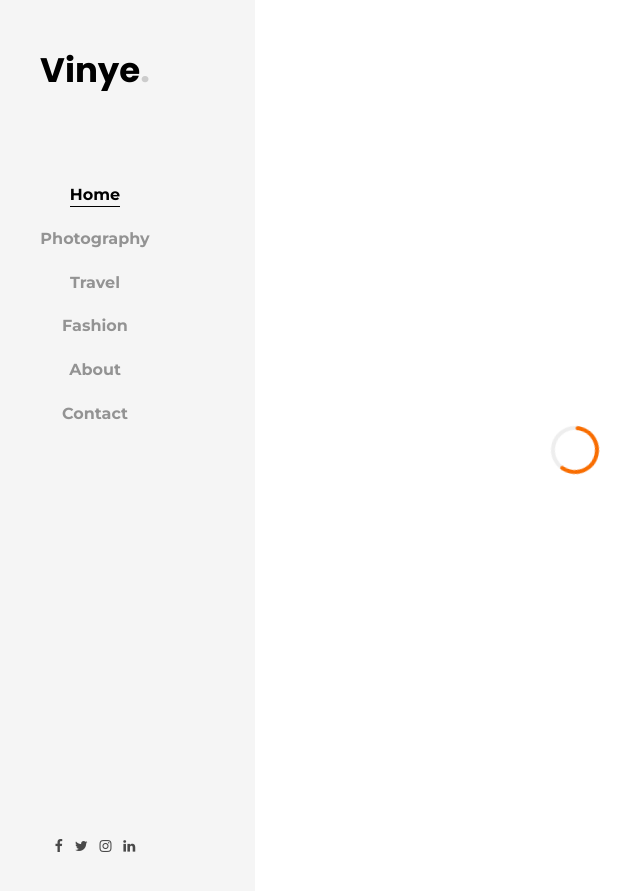
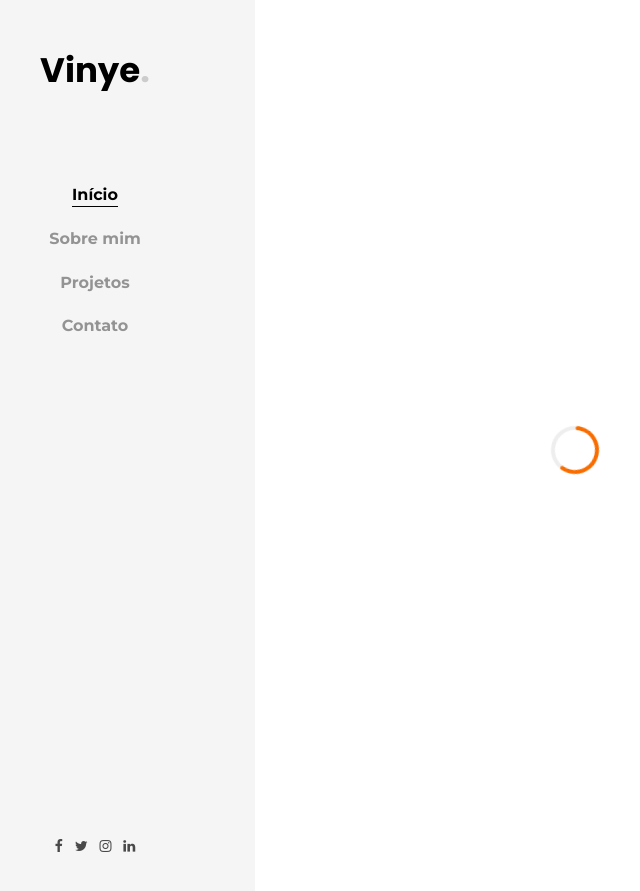
Before and after one commit to vinye88/gh-pages, a Jekyll site: the page built from index.html, in a window 1280 px wide. Shown: the top 891 px of the page, without its empty margins (65-705 px from the left). Built offline with Jekyll 4.4.1, drawn with Linux system fonts in a browser that asks for light colours; nearby versions of some CDN libraries; some web fonts are replaced; library files that are not in the unit come from our copies.

Commit message:
Updating new menus and links to social media

```diff
--- a/_includes/aside-menu.html
+++ b/_includes/aside-menu.html
@@ -3,21 +3,19 @@
             <h1 id="colorlib-logo"><a href="index.html">Vinye<span>.</span></a></h1>
             <nav id="colorlib-main-menu" role="navigation">
                 <ul>
-                    <li class="colorlib-active"><a href="index.html">Home</a></li>
-                    <li><a href="photography.html">Photography</a></li>
-                    <li><a href="travel.html">Travel</a></li>
-                    <li><a href="fashion.html">Fashion</a></li>
-                    <li><a href="about.html">About</a></li>
-                    <li><a href="contact.html">Contact</a></li>
+                    <li class="colorlib-active"><a href="index.html">Início</a></li>
+                    <li><a href="#">Sobre mim</a></li>
+                    <li><a href="#">Projetos</a></li>
+                    <li><a href="#">Contato</a></li>
                 </ul>
             </nav>
 
             <div class="colorlib-footer">
                 <ul>
-                    <li><a href="#"><i class="icon-facebook"></i></a></li>
-                    <li><a href="#"><i class="icon-twitter"></i></a></li>
-                    <li><a href="#"><i class="icon-instagram"></i></a></li>
-                    <li><a href="#"><i class="icon-linkedin"></i></a></li>
+                    <li><a href="https://www.facebook.com/vinye.damasceno" target="_blank"><i class="icon-facebook"></i></a></li>
+                    <li><a href="https://www.twitter.com/vinye_mustaine/" target="_blank"><i class="icon-twitter"></i></a></li>
+                    <li><a href="https://www.instagram.com/vinye_mustaine/" target="_blank"><i class="icon-instagram"></i></a></li>
+                    <li><a href="https://www.linkedin.com/in/vinicius-saraiva-damasceno-7226a140" target="_blank"><i class="icon-linkedin"></i></a></li>
                 </ul>
             </div>
-        </aside> <!-- END COLORLIB-ASIDE -->
+        </aside>
```
